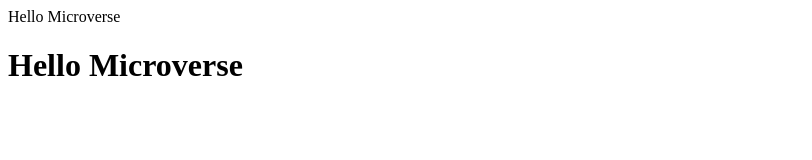
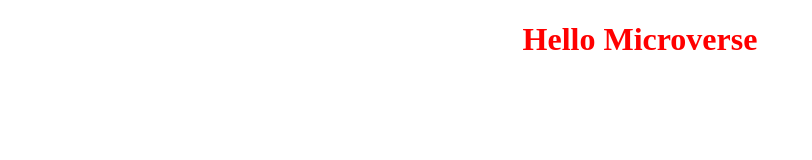
Before and after one commit to zmekonnen251/GitHub-flow, a plain HTML site: page index.html in a window 1280 px wide. Shown: the whole page, without its empty margins (0-812 px from the left). Drawn offline with Linux system fonts and the light colour scheme.

```diff
--- a/index.html
+++ b/index.html
@@ -1,13 +1,13 @@
 <!DOCTYPE html>
 <html lang="en">
-<head>
-  <meta charset="UTF-8">
-  <meta http-equiv="X-UA-Compatible" content="IE=edge">
-  <meta name="viewport" content="width=device-width, initial-scale=1.0">
-  <titl>Hello Microverse</title>
-</head>
-<body>
-  <h1>Hello Microverse</h1>
-
-</body>
+  <head>
+    <meta charset="UTF-8" />
+    <meta http-equiv="X-UA-Compatible" content="IE=edge" />
+    <meta name="viewport" content="width=device-width, initial-scale=1.0" />
+    <link rel="stylesheet" href="style.css" />
+    <title>Hello Microverse</title>
+  </head>
+  <body>
+    <h1>Hello Microverse</h1>
+  </body>
 </html>
--- a/style.css
+++ b/style.css
@@ -0,0 +1,4 @@
+h1 {
+  color: red;
+  text-align: center;
+}
```
